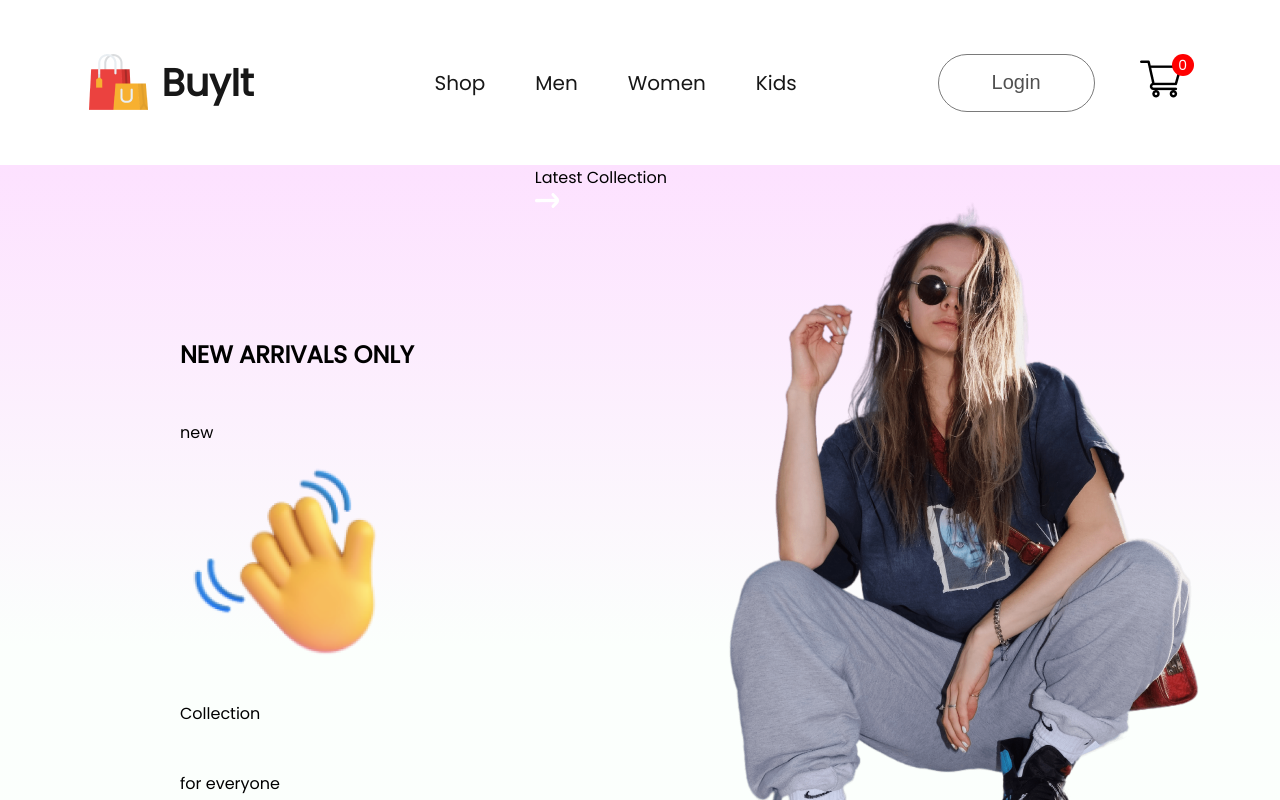
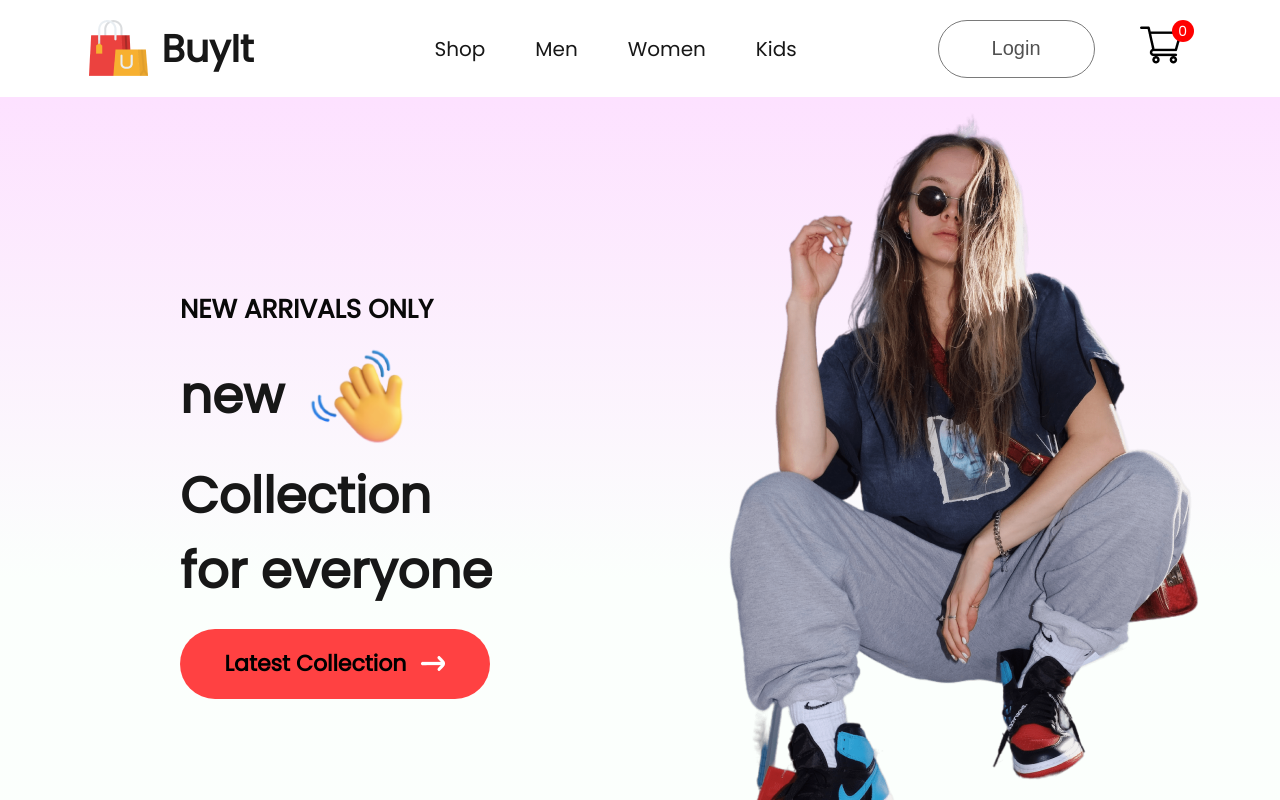
Before and after one commit to Ajay-v44/BuyIt, a React (Create React App) app in the folder frontend/: page / in a window 1280 px wide. Shown: the top 800 px of the page. Built offline with nearby package versions, Linux system fonts and the light colour scheme.

Commit message:
new components

```diff
--- a/frontend/src/components/Hero/heo.css
+++ b/frontend/src/components/Hero/heo.css
@@ -1,6 +1,7 @@
 .hero{
     height: 100vh;
     background: linear-gradient(180deg,#fde1ff , #e1ffea22 60%);
+    /* 180 deg rotation with 660% visibility */
     display: flex;
 }
 .hero-left{
@@ -12,3 +13,41 @@
     padding-left: 180px;
     line-height: 1.1;
 }
+.hero-left h2{
+    color:#090909;
+    font-size: 26px;
+    font-weight: 600;
+}
+
+.hero-left p{
+    color:#171717;
+    font-size: 50PX;
+    font-weight: 600;
+}
+.hero-hand-icon{
+    display: flex;
+    align-items: center;
+    gap: 20px;
+}
+.hero-hand-icon img{
+    width: 105px;
+}
+.hero-latest-btn{
+    display: flex;
+    justify-content: center;
+    align-items: center;
+    gap: 15px;
+    width: 310px;
+    height: 70px;
+    border-radius: 75px;
+    margin-top: 10px;
+    background:#ff4142;
+    font-size: 22px;
+    font-weight: 600;
+}
+.hero-right{
+    flex: 1;
+    display: flex;
+    align-items: center;
+    justify-content: center;
+}
--- a/frontend/src/components/Hero/hero.jsx
+++ b/frontend/src/components/Hero/hero.jsx
@@ -1,15 +1,16 @@
 import React from 'react'
 import './heo.css'
-import hand_icon from'../Assets/hand_icon.png'
-import arrow from'../Assets/arrow.png'
-import hero_image from'../Assets/hero_image.png'
+import hand_icon from '../Assets/hand_icon.png'
+import arrow from '../Assets/arrow.png'
+import hero_image from '../Assets/hero_image.png'
 const hero = () => {
   return (
+   <>
     <div className='hero'>
       <div className="hero-left">
         <h2>NEW ARRIVALS ONLY</h2>
         <div>
-          <div className="hand-hand-icon">
+          <div className="hero-hand-icon">
             <p>new</p>
             <img src={hand_icon} alt="" />
           </div>
@@ -17,17 +18,20 @@ const hero = () => {
 
         <p>Collection</p>
         <p>for everyone</p>
-    </div>
         <div className="hero-latest-btn">
-      <div>
+
 <div>Latest Collection</div>
 <img src={arrow} alt="" />
+
 </div>
       </div>
+
+
       <div className="hero-right">
         <img src={hero_image} alt="" />
       </div>
     </div>
+   </>
   )
 }
 
--- a/frontend/src/index.css
+++ b/frontend/src/index.css
@@ -1,3 +1,6 @@
+*{
+  margin:0
+}
 body {
   margin: 0;
   font-family: -apple-system, BlinkMacSystemFont, 'Segoe UI', 'Roboto', 'Oxygen',
```
Also changed, not shown: frontend/src/components/item/item.css (added, +27 -0 lines), frontend/src/components/item/item.jsx (added, +20 -0 lines), frontend/src/components/popular/popular.jsx (added, +12 -0 lines), frontend/src/components/popular/popular.css (added). Lines whose indentation alone changed are shown as unchanged.
